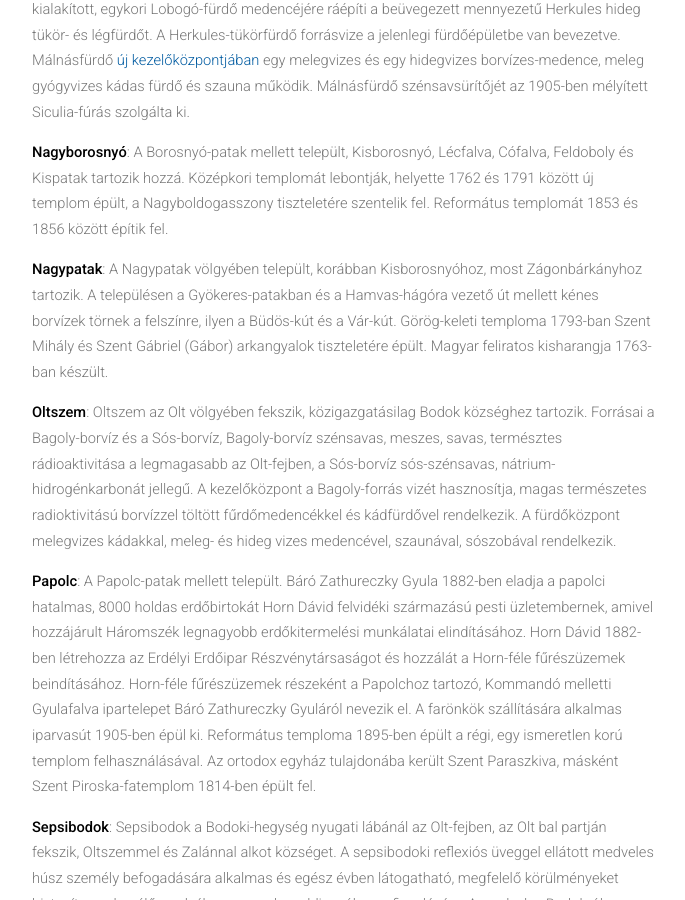
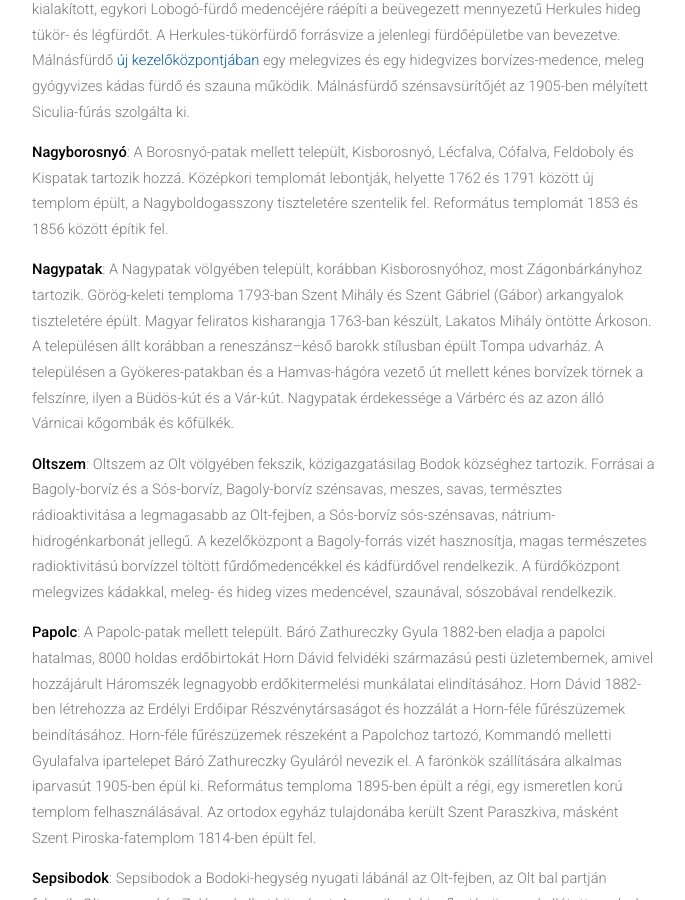
Before and after one commit to siculia/siculia.github.io, a Jekyll site: the page built from siculia-haromszek.html, in a window 1280 px wide and 900 px high, scrolled down 7574 px. Shown: the whole window, without its empty margins (128-813 px from the left). Built offline with Jekyll 4.4.1, drawn with Linux system fonts in a browser that asks for light colours; nearby versions of some CDN libraries; library files that are not in the unit come from our copies.

Commit message:
Nagypatak

```diff
--- a/siculia-haromszek.html
+++ b/siculia-haromszek.html
@@ -77,7 +77,7 @@ layout: default
 							<p style="text-align: left;"><b>Mikóújfalu</b>: Mikóújfalu az Olt-völgyében települt. Borvízes fürdőmedencéje a mikóújfalusi Bugyogó.</p>
 							<p style="text-align: left;"><b>Málnásfürdő</b>: Málnásfürdő híres természetes gyógyfürdőhely. A Lobogó-fürdő melett, a Semmseyné Bugyogója, másként Lábáztató, avagy Bivaly-feredő működött. A fürdő-közbirtokosság 1873-ban meleg borvízzel működő kádfürdőt épített és a már régebben kialakított, egykori Lobogó-fürdő medencéjére ráépíti a beüvegezett mennyezetű Herkules hideg tükör- és légfürdőt. A Herkules-tükörfürdő forrásvize a jelenlegi fürdőépületbe van bevezetve. Málnásfürdő <a href="http://www.aquasic.ro/malnas/">új kezelőközpontjában</a> egy melegvizes és egy hidegvizes borvízes-medence, meleg gyógyvizes kádas fürdő és szauna működik. Málnásfürdő szénsavsürítőjét az 1905-ben mélyített Siculia-fúrás szolgálta ki.</p>
 							<p style="text-align: left;"><b>Nagyborosnyó</b>: A Borosnyó-patak mellett települt, Kisborosnyó, Lécfalva, Cófalva, Feldoboly és Kispatak tartozik hozzá. Középkori templomát lebontják, helyette 1762 és 1791 között új templom épült, a Nagyboldogasszony tiszteletére szentelik fel. Református templomát 1853 és 1856 között építik fel.
-							<p style="text-align: left;"><b>Nagypatak</b>: A Nagypatak völgyében települt, korábban Kisborosnyóhoz, most Zágonbárkányhoz tartozik. A településen a Gyökeres-patakban és a Hamvas-hágóra vezető út mellett kénes borvízek törnek a felszínre, ilyen a Büdös-kút és a Vár-kút. Görög-keleti temploma 1793-ban Szent Mihály és Szent Gábriel (Gábor) arkangyalok tiszteletére  épült. Magyar feliratos kisharangja 1763-ban készült.
+							<p style="text-align: left;"><b>Nagypatak</b>: A Nagypatak völgyében települt, korábban Kisborosnyóhoz, most Zágonbárkányhoz tartozik. Görög-keleti temploma 1793-ban Szent Mihály és Szent Gábriel (Gábor) arkangyalok tiszteletére  épült. Magyar feliratos kisharangja 1763-ban készült, Lakatos Mihály öntötte Árkoson. A településen állt korábban a reneszánsz–késő barokk stílusban épült Tompa udvarház. A településen a Gyökeres-patakban és a Hamvas-hágóra vezető út mellett kénes borvízek törnek a felszínre, ilyen a Büdös-kút és a Vár-kút. Nagypatak érdekessége a Várbérc és az azon álló Várnicai kőgombák és kőfülkék.
 							<p style="text-align: left;"><b>Oltszem</b>: Oltszem az Olt völgyében fekszik, közigazgatásilag Bodok községhez tartozik. Forrásai a Bagoly-borvíz és a Sós-borvíz, Bagoly-borvíz szénsavas, meszes, savas, természtes rádioaktivitása a legmagasabb az Olt-fejben, a Sós-borvíz sós-szénsavas, nátrium-hidrogénkarbonát jellegű. A kezelőközpont a Bagoly-forrás vizét hasznosítja, magas természetes radioktivitású borvízzel töltött fűrdőmedencékkel és kádfürdővel rendelkezik. A fürdőközpont melegvizes kádakkal, meleg- és hideg vizes medencével, szaunával, sószobával rendelkezik.</p>
 							<p style="text-align: left;"><b>Papolc</b>: A Papolc-patak mellett települt. Báró Zathureczky Gyula 1882-ben eladja a papolci hatalmas, 8000 holdas erdőbirtokát Horn Dávid felvidéki származású pesti üzletembernek, amivel hozzájárult Háromszék legnagyobb erdőkitermelési munkálatai elindításához. Horn Dávid 1882-ben létrehozza az Erdélyi Erdőipar Részvénytársaságot és hozzálát a Horn-féle fűrészüzemek beindításához. Horn-féle fűrészüzemek részeként a Papolchoz tartozó, Kommandó melletti Gyulafalva ipartelepet Báró Zathureczky Gyuláról nevezik el. A farönkök szállítására alkalmas iparvasút 1905-ben épül ki. Református temploma 1895-ben épült a régi, egy ismeretlen korú templom felhasználásával. Az ortodox egyház tulajdonába került Szent Paraszkiva, másként Szent Piroska-fatemplom 1814-ben épült fel.</p>
 							<p style="text-align: left;"><b>Sepsibodok</b>: Sepsibodok a Bodoki-hegység nyugati lábánál az Olt-fejben, az Olt bal partján fekszik, Oltszemmel és Zalánnal alkot községet. A sepsibodoki reflexiós üveggel ellátott medveles húsz személy befogadására alkalmas és egész évben látogatható, megfelelő körülményeket biztosít a vadon élő medvék, szarvasok, vaddisznók megfigyelésére.  A medveles Bodokról, Gidófalváról és Angyalosról terepjáróval és rövid sétát követően érhető el.</p>
```
